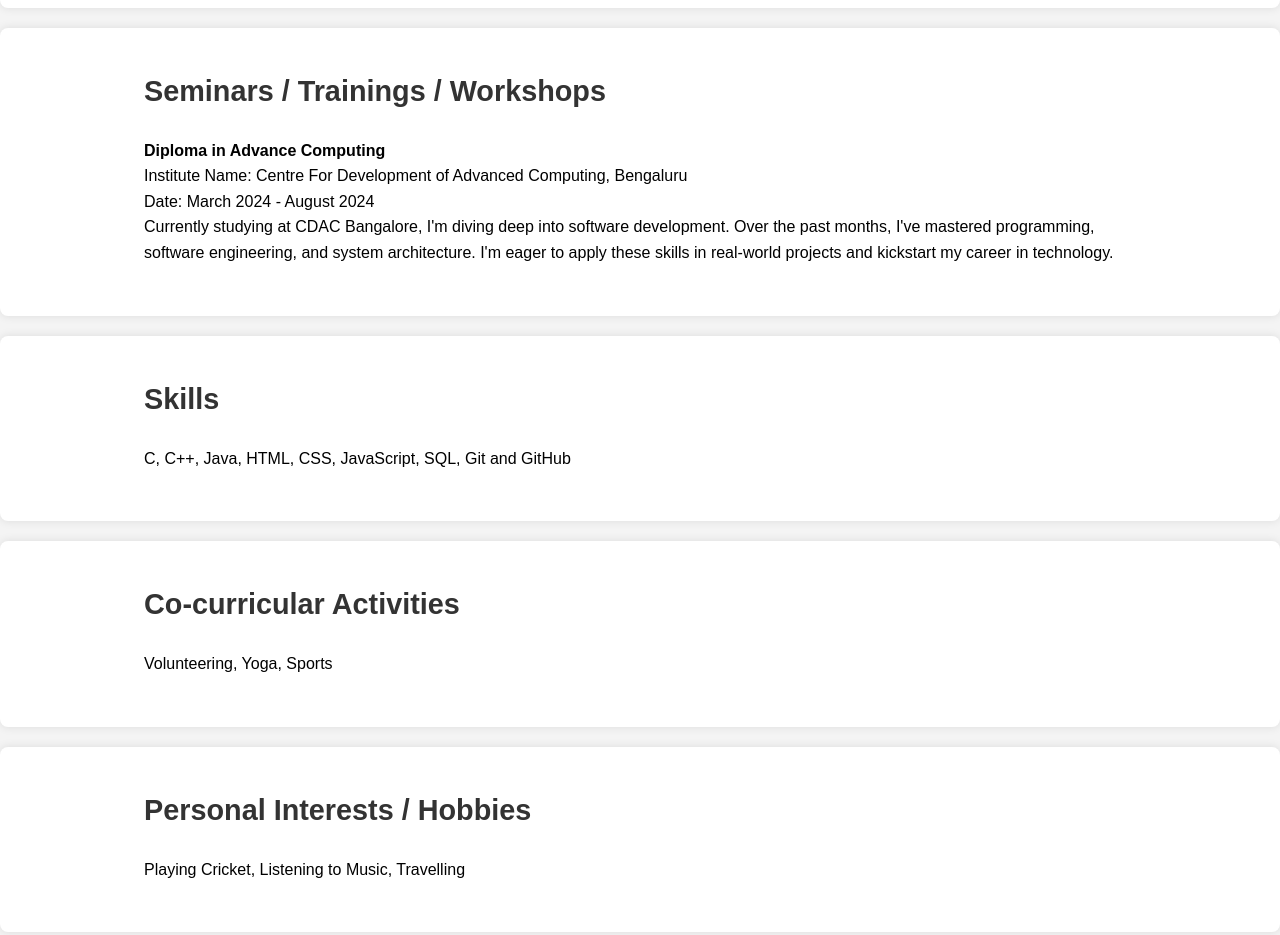
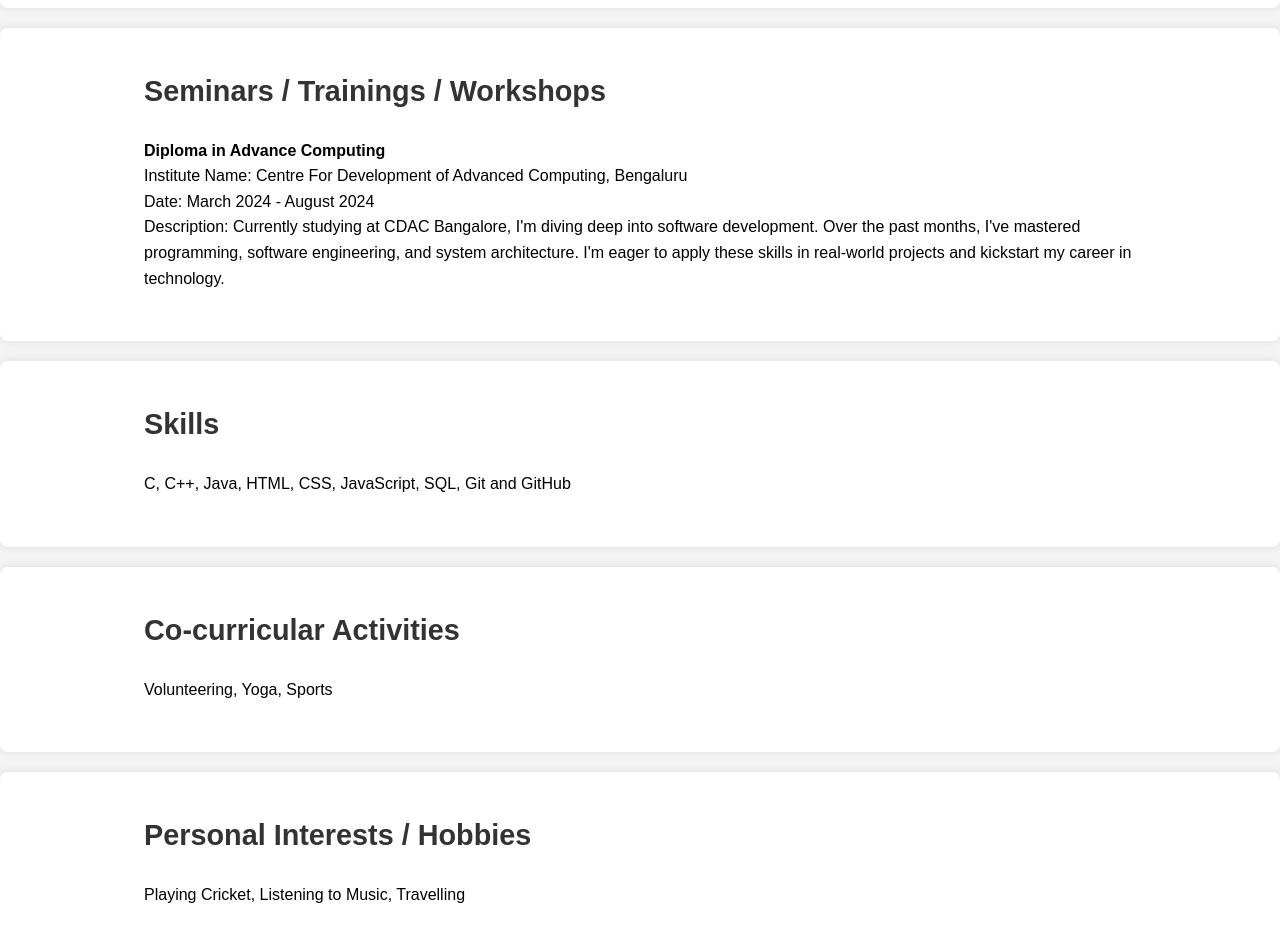
Before and after one commit to PRATIKGITTE/PRATIKGITTE.github.io, a plain HTML site: page index.html in a window 1280 px wide. Shown: the part 2160-3095 px from the top of the page. Drawn offline with Linux system fonts and the light colour scheme.

Commit message:
Update index.html

```diff
--- a/index.html
+++ b/index.html
@@ -172,7 +172,7 @@
             <p><strong>Diploma in Advance Computing</strong><br>
             Institute Name: Centre For Development of Advanced Computing, Bengaluru<br>
             Date: March 2024 - August 2024<br>
-            Currently studying at CDAC Bangalore, I'm diving deep into software development. Over the past months, I've mastered
+            Description: Currently studying at CDAC Bangalore, I'm diving deep into software development. Over the past months, I've mastered
             programming, software engineering, and system architecture. I'm eager to apply these skills in real-world projects and kickstart my
             career in technology.</p>
         </div>
```
